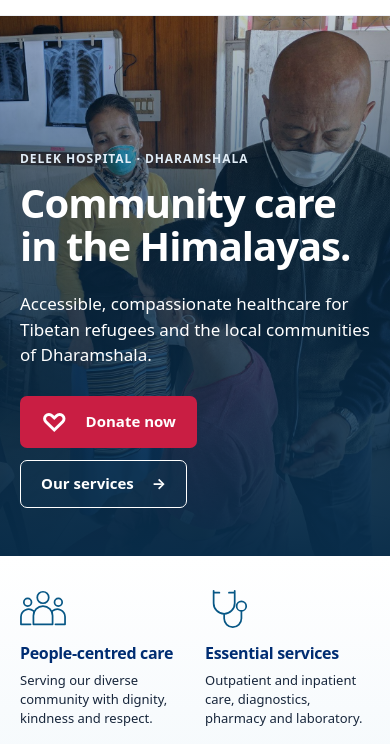
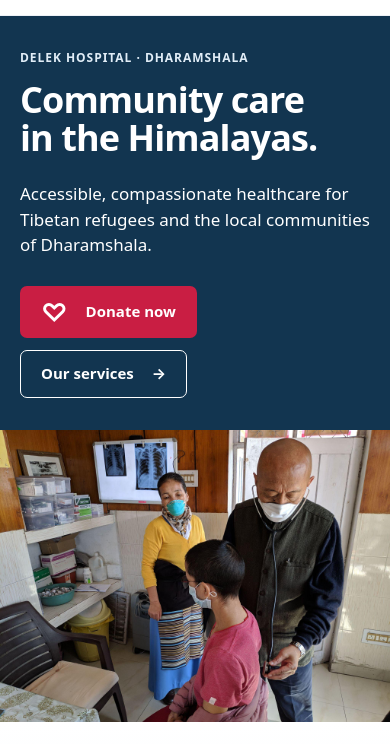
Before and after one commit to sllvers/delekhospital, an Astro site: page / in a window 390 px wide. Shown: the part 100-844 px from the top of the page. Built offline with nearby package versions, Linux system fonts and the light colour scheme; Astro itself is replaced by a stand-in of ours.

Commit message:
Show complete homepage photo without cropping

```diff
--- a/src/pages/index.astro
+++ b/src/pages/index.astro
@@ -18,7 +18,7 @@ const story = stories[0];
 <BaseLayout title="Delek Hospital — Compassionate Care in Dharamshala">
 <div class="community-home">
   <section class="community-hero" aria-labelledby="home-title">
-    <Picture src={consultation} formats={['avif','webp']} widths={[640,960,1440,1920]} sizes="100vw" alt="A clinician examining a child with a stethoscope while another healthcare worker assists" loading="eager" fetchpriority="high" />
+    <Picture src={consultation} formats={['avif','webp']} widths={[640,960,1440,1920]} sizes="(max-width: 900px) 100vw, 56vw" alt="A clinician examining a child with a stethoscope while another healthcare worker assists" loading="eager" fetchpriority="high" />
     <div class="community-width hero-copy">
       <p class="home-eyebrow">Delek Hospital · Dharamshala</p>
       <h1 id="home-title">Community care<br />in the Himalayas.</h1>
--- a/src/styles/home-community.css
+++ b/src/styles/home-community.css
@@ -11,11 +11,12 @@
 .community-home h2 { color: var(--home-blue); font-size: clamp(24px, 2.3vw, 32px); line-height: 1.2; }
 .community-home p { line-height: 1.6; }
 .community-home a:focus-visible { outline: 3px solid #c91e43; outline-offset: 5px; }
-.community-hero { position: relative; isolation: isolate; min-height: 510px; display: flex; align-items: center; color: white; background: #123550; }
-.community-hero > picture { position: absolute; inset: 0; z-index: -2; }
-.community-hero > picture img { width: 100%; height: 100%; object-fit: cover; object-position: center 10%; }
-.community-hero::before { content: ''; position: absolute; inset: 0; z-index: -1; background: linear-gradient(90deg, rgba(7,36,59,.94), rgba(7,36,59,.76) 35%, rgba(7,36,59,.1) 75%); }
-.hero-copy { padding-block: 64px; }
+/* Keep the complete photograph visible at its natural aspect ratio. */
+.community-hero { display: grid; grid-template-columns: 44% 56%; align-items: center; color: white; background: #123550; }
+.community-hero > picture { grid-column: 2; grid-row: 1; display: block; }
+.community-hero > picture img { display: block; width: 100%; height: auto; }
+.hero-copy { grid-column: 1; grid-row: 1; width: auto; margin: 0; padding: 40px 32px 40px max(32px, calc((100vw - 1320px) / 2)); }
+.community-hero .hero-copy h1 { font-size: clamp(36px, 3.5vw, 56px); }
 .home-eyebrow { color: #075785; font-size: 14px; font-weight: 700; margin-bottom: 14px; }
 .hero-copy .home-eyebrow { color: #e1edf7; letter-spacing: .08em; text-transform: uppercase; font-size: 12px; }
 .community-home h1 { font-size: clamp(40px, 4.5vw, 64px); line-height: 1.06; max-width: 650px; margin-bottom: 24px; }
@@ -80,10 +81,7 @@ body[data-section="home"] > footer .footer-corner { display: none; }
 }
 @media (max-width: 600px) {
   .community-width { width: calc(100% - 40px); }
-  .community-hero { min-height: 540px; align-items: end; }
-  .community-hero::before { background: linear-gradient(0deg, #082c49fa, #082c49a6 65%, #082c4940); }
-  .community-hero > picture img { object-position: 62% center; }
-  .hero-copy { padding-block: 48px; }
+  .community-hero .hero-copy { width: auto; padding: 32px 20px; }
   .hero-copy > p:not(.home-eyebrow) { font-size: 17px; }
   .values-grid { gap: 28px 20px; }
   .values-grid article { flex-direction: column; gap: 12px; }
@@ -99,3 +97,12 @@ body[data-section="home"] > footer .footer-corner { display: none; }
 body[data-section="home"] .urgent-bar.urgent-bar :is(a, strong) { color: #17263b; }
 body[data-section="home"] > footer a[aria-label] { color: #002d72; background: #fff; }
 body[data-section="home"] > footer a[aria-label]:hover { background: #dce8f0; }
+
+@media (max-width: 900px) {
+  .community-hero { grid-template-columns: 1fr; }
+  .community-hero > picture { grid-column: 1; grid-row: 2; }
+  .community-hero .hero-copy { grid-column: 1; grid-row: 1; width: auto; padding: 36px 32px; }
+}
+@media (max-width: 600px) {
+  .community-hero .hero-copy { padding: 32px 20px; }
+}
```
